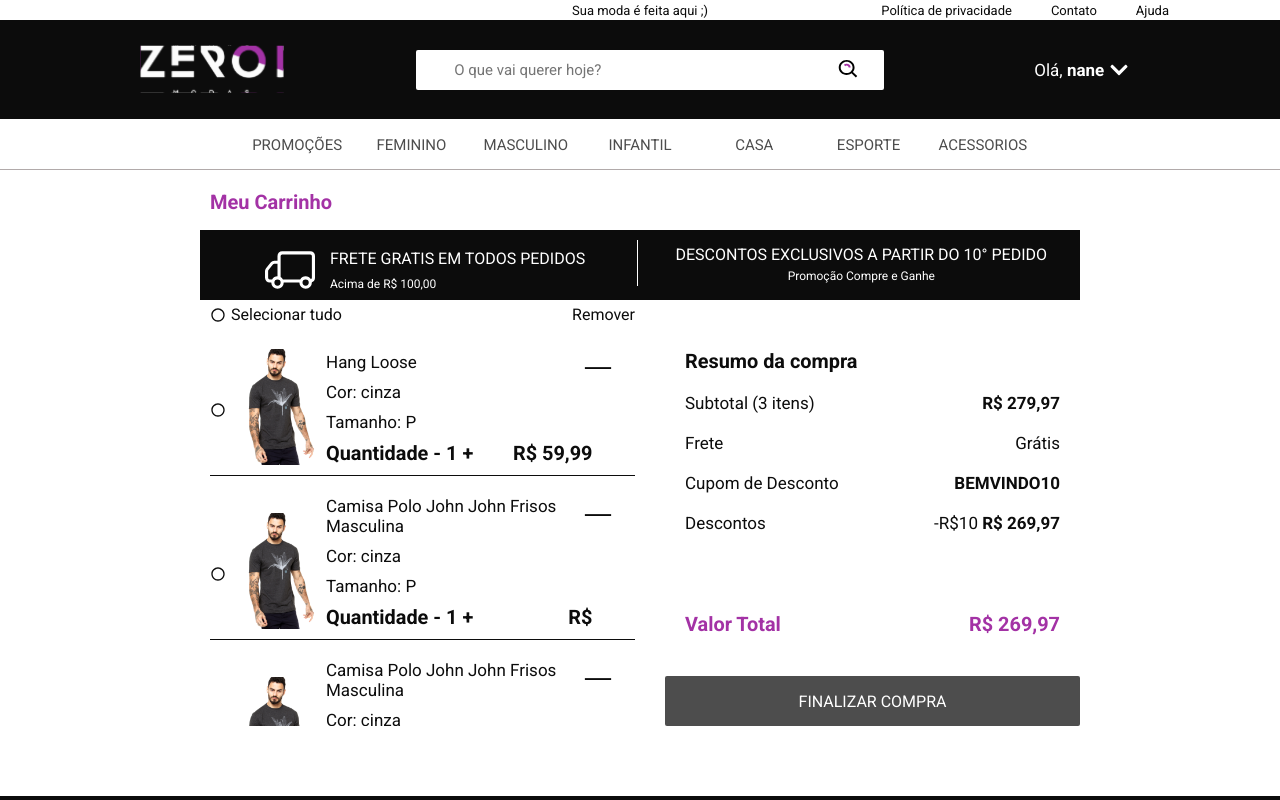
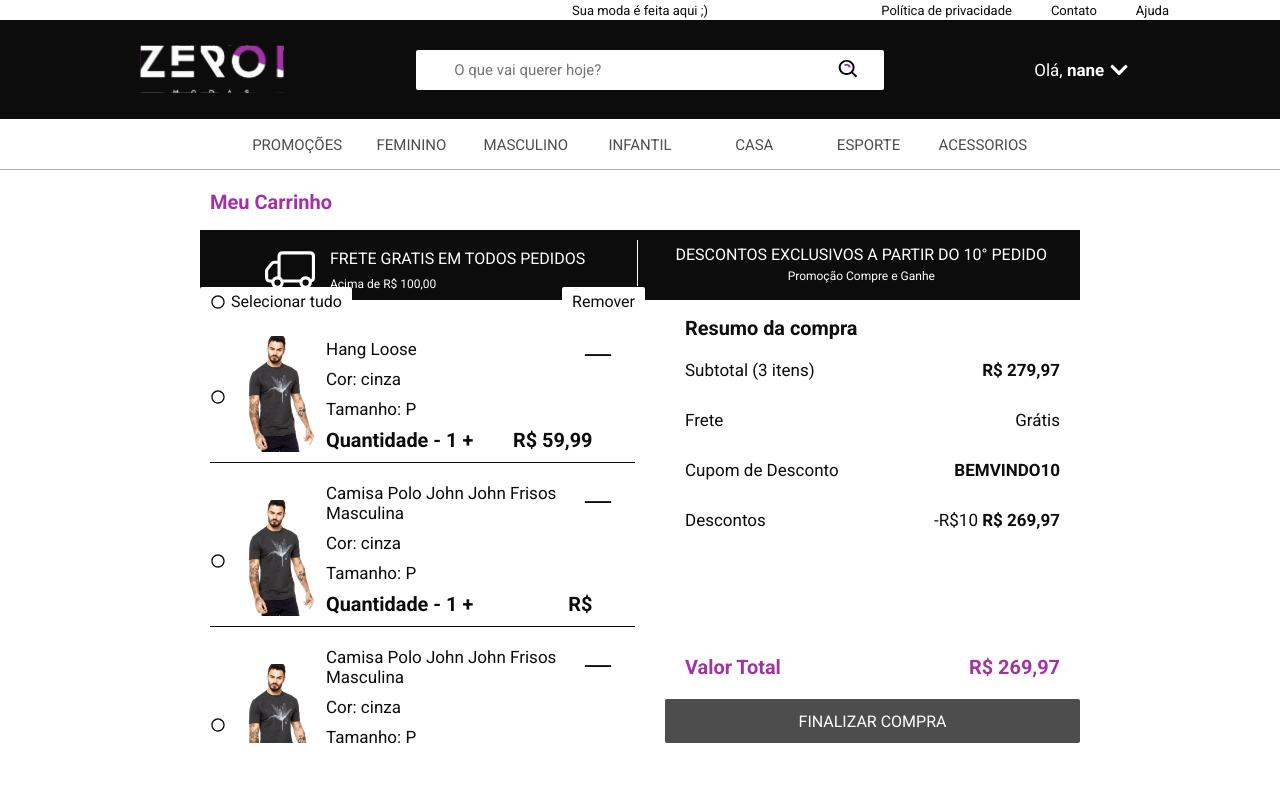
Before and after one commit to rayaneacacio/Zer01_Modas, a React (Vite) app: page /shopping-cart in a window 1280 px wide. Built offline with nearby package versions, Linux system fonts and the light colour scheme; some icons are missing.

Commit message:
alteracao na page ShoppingCart

```diff
--- a/src/pages/ShoppingCart/index.jsx
+++ b/src/pages/ShoppingCart/index.jsx
@@ -54,10 +54,12 @@
 
         <div className="compra">
           <h3> Resumo da compra </h3>
-          <span> <p> Subtotal (3 itens) </p> <p> <strong> R$ 279,97 </strong> </p> </span>
-          <span> <p> Frete </p> <p> Grátis </p> </span>
-          <span> <p> Cupom de Desconto </p> <p> <strong> BEMVINDO10 </strong> </p> </span>
-          <span> <p> Descontos </p> <p> -R$10 <strong> R$ 269,97 </strong> </p> </span>
+          <div>
+            <span> <p> Subtotal (3 itens) </p> <p> <strong> R$ 279,97 </strong> </p> </span>
+            <span> <p> Frete </p> <p> Grátis </p> </span>
+            <span> <p> Cupom de Desconto </p> <p> <strong> BEMVINDO10 </strong> </p> </span>
+            <span> <p> Descontos </p> <p> -R$10 <strong> R$ 269,97 </strong> </p> </span>
+          </div>
           <span className="value"> <h3> Valor Total </h3> <h3> R$ 269,97 </h3> </span>
           <Button title="FINALIZAR COMPRA" onClick={ navigatePayment } />
         </div>
--- a/src/pages/ShoppingCart/style.js
+++ b/src/pages/ShoppingCart/style.js
@@ -45,7 +45,7 @@
 
 export const Main = styled.main`
   width: 100%;
-  height: calc(100vh - 15rem);
+  height: calc(100% - 15rem);
   margin-top: 15rem;
 
   .info {
@@ -96,20 +96,25 @@
   .compra {
     display: flex;
     flex-direction: column;
-    gap: 1rem;
+    gap: 2rem;
 
-    > span {
+    > div {
+      display: flex;
+      flex-direction: column;
+      gap: 1.5rem;
+    }
+
+    span {
       display: flex;
       justify-content: space-between;
     }
 
-    > span, > h3 {
+    span, > h3 {
       padding: 0 1rem;
     }
 
     .value {
       color: ${({ theme }) => theme.COLORS.PURPLE};
-      margin: 2rem 0;
       display: flex;
       justify-content: space-between;
     }
@@ -124,7 +129,7 @@
   }
 
   @media(min-width: 1000px) {
-    height: calc(100% - 19rem);
+    height: calc(100% - 23rem);
     margin-top: 6rem;
     font-size: 1.7rem;
 
@@ -135,7 +140,7 @@
         "footer footer";
     grid-column-gap: 5rem;
     grid-template-columns: 1fr 1fr;
-    grid-template-rows: 1fr 7fr 1fr;
+    grid-template-rows: 10% 80%;
 
     & ::-webkit-scrollbar {
       background: white;
@@ -208,9 +213,15 @@
       justify-content: space-between;
       gap: 2rem;
 
-      padding-top: 5rem;
+      padding-top: 3rem;
 
-      > span, > h3 {
+      > div {
+        height: 70%;
+        overflow-y: auto;
+        gap: 3rem;
+      }
+
+      span, > h3 {
         padding: 0 2rem;
       }
 
```
